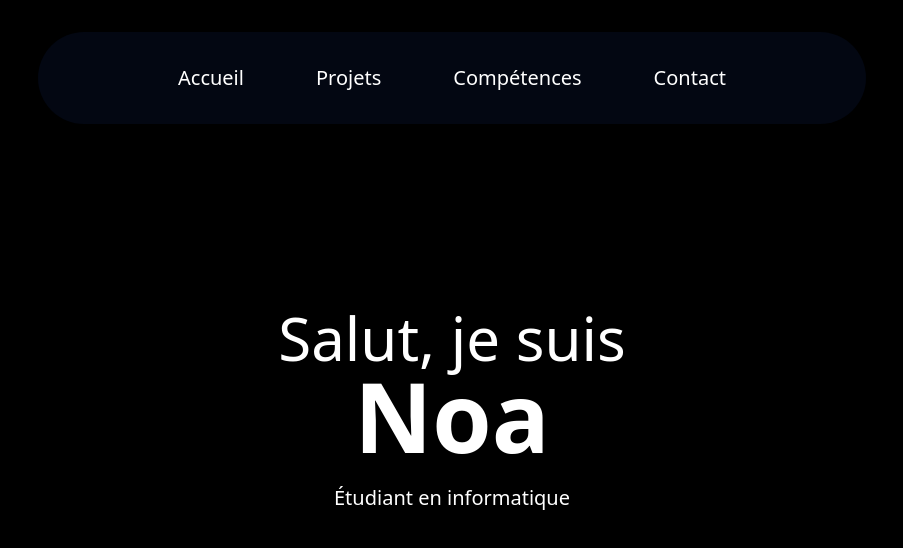
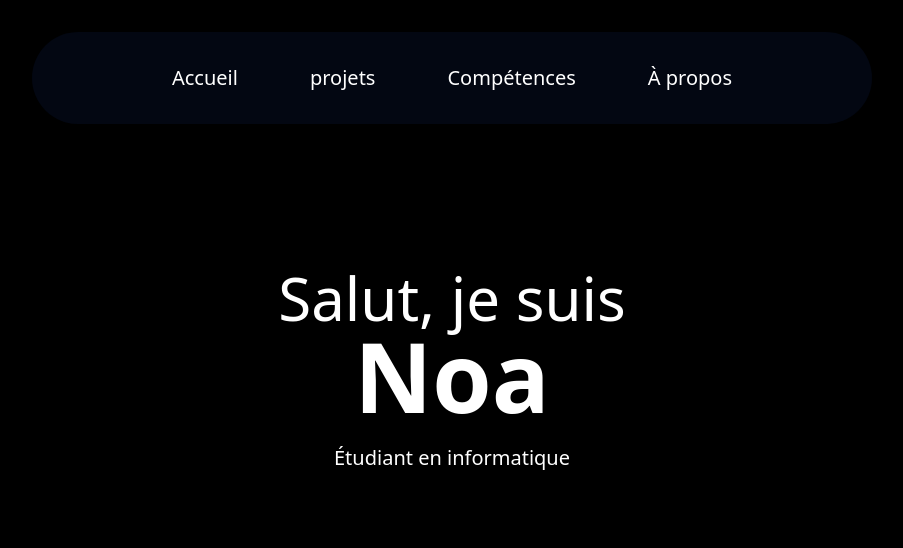
Before and after one commit to NoaBigeard/NoaBigeard.github.io, a plain HTML site: page home.html in a window 1280 px wide. Shown: the whole page, without its empty margins (188-1091 px from the left). Drawn offline with nearby package versions, Linux system fonts and the light colour scheme.

Commit message:
home upgrade nav bar

```diff
--- a/home.html
+++ b/home.html
@@ -12,35 +12,35 @@
           <li>
             <a
               class="flex items-center gap-1 px-5 py-3 rounded-full hover:bg-green-700 hover:cursor-pointer transition duration-200"
-            >
-              <span>Accueil</span>
+              href="home.html">Accueil
+
             </a>
           </li>
           <li>
             <a
               class="flex items-center gap-1 px-5 py-3 rounded-full hover:bg-green-700 hover:cursor-pointer transition duration-200"
-            >
-              <span>Projets</span>
+              href="projects.html">projets
+
             </a>
           </li>
           <li>
             <a
               class="flex items-center gap-1 px-5 py-3 rounded-full hover:bg-green-700 hover:cursor-pointer transition duration-200"
-            >
-              <span>Compétences</span>
+              href="skills.html">Compétences
+
+
             </a>
           </li>
           <li>
             <a
               class="flex items-center gap-1 px-5 py-3 rounded-full hover:bg-green-700 hover:cursor-pointer transition duration-200"
-            >
-              <span>Contact</span>
+              href="about.html">À propos
             </a>
           </li>
         </ul>
       </div>
     </nav>
-    <div class="flex flex-col items-center mt-50 ">
+    <div class="flex flex-col items-center mt-40 ">
      <div>
       <p class="text-6xl">Salut, je suis</p>
      </div>
```
